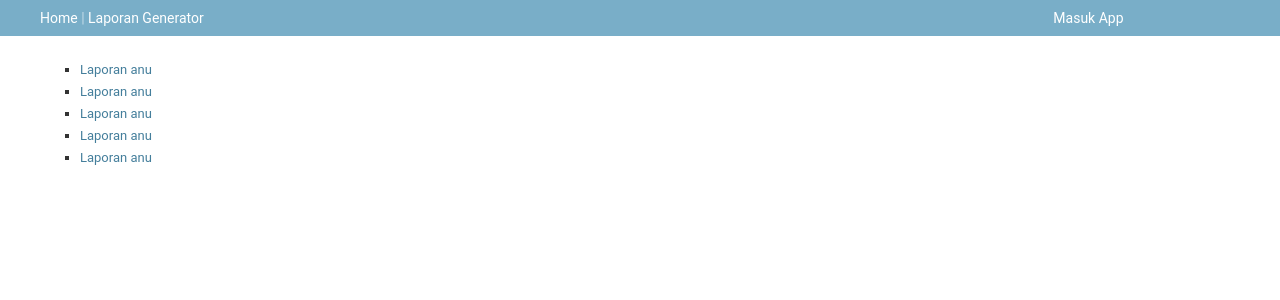
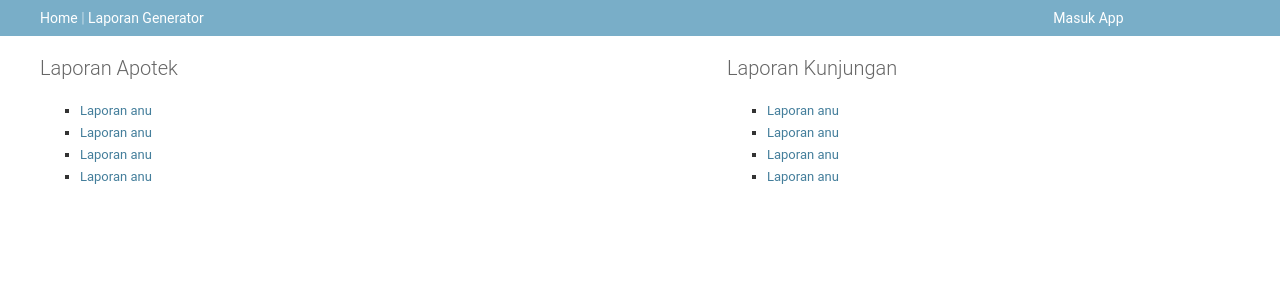
Before and after one commit to arifdata/faskes_emu, a Django app: page /laporan/ in a window 1280 px wide. Shown: the part 36-336 px from the top of the page. Run offline with Django 3.2, Linux system fonts and the light colour scheme.

Commit message:
kosmetik lagi

```diff
--- a/laporan/templates/laporan/laporan_generator.html
+++ b/laporan/templates/laporan/laporan_generator.html
@@ -2,12 +2,28 @@
 {% block content %}
 	<div id="content" class="colMS">
 
+    <div class="row">
+      <div class="col-lg-3 col-xs-12">
+      <h1>Laporan Apotek</h1>
           <ul>
-      <li><a href="laporan/">Laporan anu</a></li>
             <li><a href="laporan/">Laporan anu</a></li>
             <li><a href="laporan/">Laporan anu</a></li>
             <li><a href="laporan/">Laporan anu</a></li>
             <li><a href="laporan/">Laporan anu</a></li>
           </ul>
       </div>
+
+      <div class="col-lg-3 col-lg-offset-6 col-xs-12">
+      <h1>Laporan Kunjungan</h1>
+          <ul>
+            <li><a href="laporan/">Laporan anu</a></li>
+            <li><a href="laporan/">Laporan anu</a></li>
+            <li><a href="laporan/">Laporan anu</a></li>
+            <li><a href="laporan/">Laporan anu</a></li>
+          </ul>
+
+      </div>
+    </div>
+
+    </div>
 {% endblock %}
--- a/laporan/views.py
+++ b/laporan/views.py
@@ -5,6 +5,7 @@ from apotek.models import Resep
 import datetime
 from collections import OrderedDict
 import operator
+from statistics import mean
 
 from .forms import NameForm
 
@@ -38,6 +39,7 @@ def index_page(request):
 
     # mengurutkan data sesuai urutan tanggal
     cleaned_data_kunjungan = OrderedDict(sorted(raw_data_kunjungan.items()))
+    #print()
 
     # mengurutkan data sesuai urutan tanggal
     cleaned_data_penyakit = OrderedDict(sorted(raw_data_penyakit.items()))
@@ -56,17 +58,15 @@ def index_page(request):
     cleaned_data_obat = dict(sorted(raw_data_obat.items(), key=operator.itemgetter(1),reverse=True))
 
     context = {
-
-        'nama': 'Power User',
         'bln': now.strftime("%B"),
         'thn': now.year,
         'labels_penyakit': list(cleaned_data_penyakit.keys()),
         'data_penyakit': list(cleaned_data_penyakit.values()),
         'labels_kunjungan': list(cleaned_data_kunjungan.keys()),
         'data_kunjungan': list(cleaned_data_kunjungan.values()),
+        'rerata_kunjungan': mean(list(cleaned_data_kunjungan.values())),
         'labels_obat_terbanyak': list(cleaned_data_obat.keys())[0:10],
         'data_obat_terbanyak': list(cleaned_data_obat.values())[0:10]
-
     }
 
     return render(request, 'laporan/index.html', context)
```
Also changed, not shown: laporan/templates/laporan/index.html (+14 -7 lines). Lines whose indentation alone changed are shown as unchanged.
